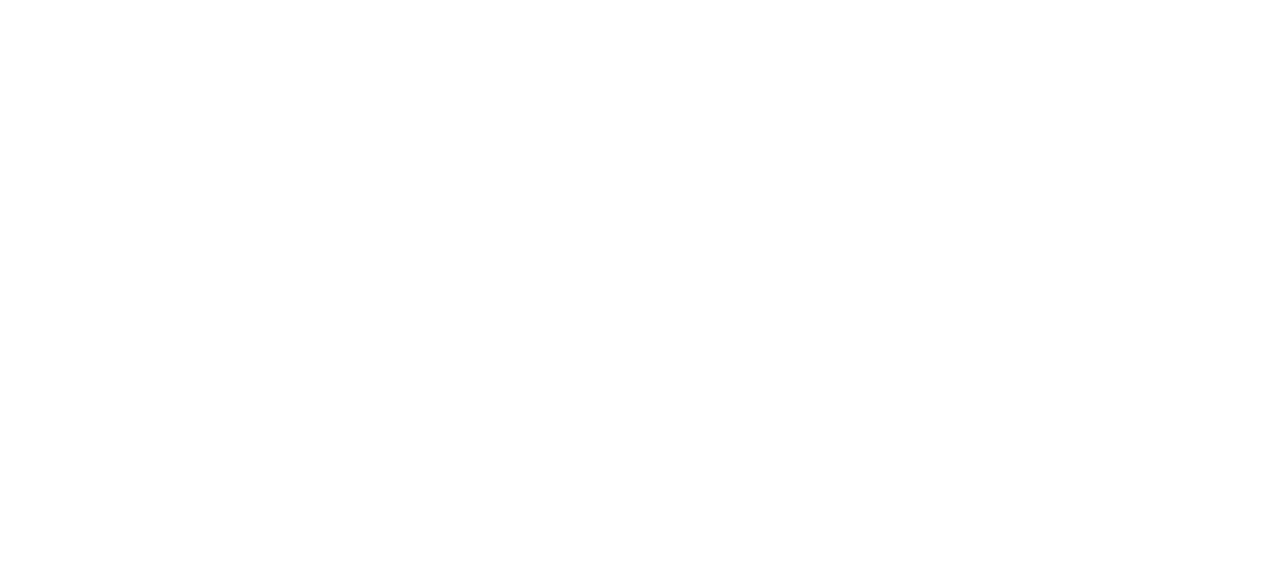
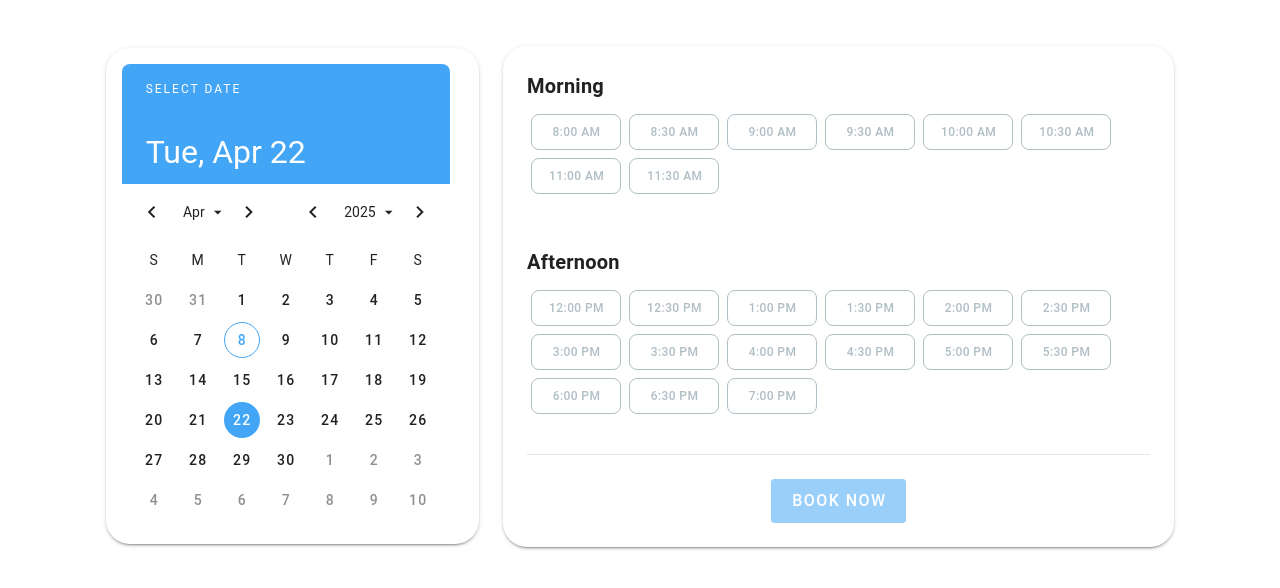
Before and after one commit to rjcbaron/reservo, a Vue app: page /dashboard in a window 1280 px wide. Before the commit this address had no page. Shown: the part 104-692 px from the top of the page. Built offline with nearby package versions, Linux system fonts and the light colour scheme.

Commit message:
feat: profile view & added dashboard/aka.reservation/home

```diff
--- a/src/components/layout/AppLayout.vue
+++ b/src/components/layout/AppLayout.vue
@@ -29,7 +29,9 @@
         </v-container>
       </v-main>
 
-      <v-footer class="font-weight-bold" color="transparent" elevation="20" border app> 2025 - Reservo</v-footer>
+      <v-footer class="font-weight-bold" color="transparent" elevation="20" border app>
+        2025 - Reservo</v-footer
+      >
     </v-app>
   </v-responsive>
 </template>
--- a/src/router/index.js
+++ b/src/router/index.js
@@ -2,6 +2,7 @@
 import LoginView from '@/views/auth/auth/LoginView.vue'
 import RegisterView from '@/views/auth/auth/RegisterView.vue'
 import ProfileView from '@/views/auth/auth/ProfileView.vue'
+import DashboardView from '@/views/auth/auth/DashboardView.vue'
 
 const router = createRouter({
   history: createWebHistory(import.meta.env.BASE_URL),
@@ -21,6 +22,11 @@
       name: 'profile',
       component: ProfileView,
     },
+    {
+      path: '/dashboard',
+      name: 'dashboard',
+      component: DashboardView,
+    },
   ],
 })
 
--- /dev/null
+++ b/src/views/auth/auth/DashboardView.vue
@@ -0,0 +1,131 @@
+<script setup>
+import { ref } from 'vue'
+
+const selectedDate = ref('2025-04-22')
+const selectedTime = ref('')
+const dialog = ref(false)
+
+const morningSlots = [
+  '8:00 AM',
+  '8:30 AM',
+  '9:00 AM',
+  '9:30 AM',
+  '10:00 AM',
+  '10:30 AM',
+  '11:00 AM',
+  '11:30 AM',
+]
+const afternoonSlots = [
+  '12:00 PM',
+  '12:30 PM',
+  '1:00 PM',
+  '1:30 PM',
+  '2:00 PM',
+  '2:30 PM',
+  '3:00 PM',
+  '3:30 PM',
+  '4:00 PM',
+  '4:30 PM',
+  '5:00 PM',
+  '5:30 PM',
+  '6:00 PM',
+  '6:30 PM',
+  '7:00 PM',
+]
+
+const bookAppointment = () => {
+  if (selectedTime.value) {
+    dialog.value = true
+  }
+}
+</script>
+
+<template>
+  <v-container class="d-flex justify-center align-center" style="min-height: 100vh">
+    <v-row class="w-100" align="center" justify="center">
+      <v-col cols="12" md="4">
+        <v-card elevation="2" class="rounded-xl pa-4">
+          <v-date-picker
+            v-model="selectedDate"
+            color="blue-lighten-1"
+            show-adjacent-months
+            class="rounded-lg"
+          ></v-date-picker>
+        </v-card>
+      </v-col>
+
+      <v-col cols="12" md="7">
+        <v-card elevation="2" class="rounded-xl pa-6">
+          <v-row class="mb-6">
+            <v-col cols="12">
+              <h3 class="text-h6 font-weight-bold mb-2">Morning</h3>
+              <div class="d-flex flex-wrap gap-3">
+                <v-btn
+                  v-for="time in morningSlots"
+                  :key="time"
+                  :variant="selectedTime === time ? 'flat' : 'outlined'"
+                  :color="selectedTime === time ? 'blue-lighten-1' : 'blue-grey-lighten-3'"
+                  class="rounded-lg text-caption ma-1"
+                  style="min-width: 90px"
+                  @click="selectedTime = time"
+                >
+                  {{ time }}
+                </v-btn>
+              </div>
+            </v-col>
+          </v-row>
+
+          <v-row class="mb-6">
+            <v-col cols="12">
+              <h3 class="text-h6 font-weight-bold mb-2">Afternoon</h3>
+              <div class="d-flex flex-wrap gap-3">
+                <v-btn
+                  v-for="time in afternoonSlots"
+                  :key="time"
+                  :variant="selectedTime === time ? 'flat' : 'outlined'"
+                  :color="selectedTime === time ? 'blue-lighten-1' : 'blue-grey-lighten-3'"
+                  class="rounded-lg text-caption ma-1"
+                  style="min-width: 90px"
+                  @click="selectedTime = time"
+                >
+                  {{ time }}
+                </v-btn>
+              </div>
+            </v-col>
+          </v-row>
+
+          <v-divider class="my-6" />
+
+          <div class="text-center">
+            <v-btn
+              color="blue-lighten-1"
+              size="large"
+              :disabled="!selectedTime"
+              @click="bookAppointment"
+            >
+              Book Now
+            </v-btn>
+          </div>
+        </v-card>
+      </v-col>
+    </v-row>
+
+    <!-- Confirmation Dialog -->
+    <v-dialog v-model="dialog" width="400">
+      <v-card>
+        <v-card-title class="text-h6 font-weight-bold">Confirm Appointment</v-card-title>
+        <v-card-text>
+          <p>
+            You're booking an appointment for:
+            <br />
+            <strong>{{ selectedDate }}</strong> at <strong>{{ selectedTime }}</strong>
+          </p>
+        </v-card-text>
+        <v-card-actions class="justify-end">
+          <v-btn variant="text" @click="dialog = false">Cancel</v-btn>
+          <v-btn color="primary" @click="dialog = false">Confirm</v-btn>
+        </v-card-actions>
+      </v-card>
+    </v-dialog>
+  </v-container>
+</template>
--- a/src/views/auth/auth/ProfileView.vue
+++ b/src/views/auth/auth/ProfileView.vue
@@ -1,58 +1,135 @@
 <script setup>
 import { ref } from 'vue'
 
-// Simulated user session data — replace with real auth data
-const user = ref({
-  firstName: 'Jane',
+const currentTab = ref('profile')
+
+const profile = ref({
+  firstName: 'John',
   lastName: 'Doe',
-  email: 'jane.doe@example.com',
-  avatar: '/images/default-avatar.png',
+  email: 'john@example.com',
+  confirmEmail: 'john@example.com',
+  password: '',
+  confirmPassword: '',
+  phone: '09123456789',
 })
 
-const isEditing = ref(false)
-
-function saveChanges() {
-  // Replace this with your API call to update user info
-  console.log('Saved:', user.value)
-  isEditing.value = false
-}
-
-function cancelEdit() {
-  isEditing.value = false
-  // Reset to original values if needed
-}
+const reservations = ref([
+  { date: '2025-04-20', time: '9:00 AM' },
+  { date: '2025-04-22', time: '2:30 PM' },
+])
 </script>
 
 <template>
   <v-container class="d-flex justify-center align-center" style="min-height: 100vh">
-    <v-card class="pa-6" max-width="600" width="100%">
-      <v-card-title class="text-h5 text-center">User Profile</v-card-title>
-      <v-divider class="my-4" />
+    <v-row class="w-100" align="center" justify="center">
+      <!-- Sidebar -->
+      <v-col cols="12" md="3">
+        <v-card elevation="2" class="rounded-xl pa-4 bg-blue-grey-lighten-5" style="height: 100%">
+          <div class="text-center mb-4">
+            <v-avatar size="80" class="mb-2">
+              <v-img :width="300" aspect-ratio="16/9" cover src="/public/images/user.png"></v-img>
+            </v-avatar>
+            <div class="text-subtitle-1 font-weight-medium">
+              {{ profile.firstName }} {{ profile.lastName }}
+            </div>
+          </div>
+          <v-divider class="my-4" />
+          <v-list density="compact" nav>
+            <v-list-item
+              v-for="item in [
+                { title: 'Account Details', value: 'profile' },
+                { title: 'Reservations', value: 'reservations' },
+                { title: 'FAQ', value: 'faq' },
+                { title: 'About Us', value: 'about' },
+              ]"
+              :key="item.value"
+              :active="currentTab === item.value"
+              @click="currentTab = item.value"
+            >
+              <v-list-item-title>{{ item.title }}</v-list-item-title>
+            </v-list-item>
+          </v-list>
+        </v-card>
+      </v-col>
 
-      <v-card-text class="text-center">
-        <v-avatar size="100" class="mx-auto mb-4">
-          <v-img :src="user.avatar" alt="Avatar" />
-        </v-avatar>
+      <!-- Main Content -->
+      <v-col cols="12" md="8">
+        <v-card elevation="2" class="rounded-xl pa-6">
+          <v-window v-model="currentTab">
+            <!-- Profile Tab -->
+            <v-window-item value="profile">
+              <h3 class="text-h6 font-weight-bold mb-4">Account Details</h3>
+              <v-text-field label="First Name" v-model="profile.firstName" outlined class="mb-3" />
+              <v-text-field label="Last Name" v-model="profile.lastName" outlined class="mb-3" />
+              <v-text-field label="Email" v-model="profile.email" outlined class="mb-3" />
+              <v-text-field
+                label="Confirm Email"
+                v-model="profile.confirmEmail"
+                outlined
+                class="mb-3"
+              />
+              <v-text-field
+                label="Password"
+                v-model="profile.password"
+                type="password"
+                outlined
+                class="mb-3"
+              />
+              <v-text-field
+                label="Confirm Password"
+                v-model="profile.confirmPassword"
+                type="password"
+                outlined
+                class="mb-3"
+              />
+              <v-text-field label="Phone Number" v-model="profile.phone" outlined class="mb-6" />
+              <v-btn color="blue-lighten-1" size="large">Save Changes</v-btn>
+            </v-window-item>
 
-        <v-form v-if="isEditing" class="text-left">
-          <v-text-field v-model="user.firstName" label="First Name" outlined dense />
-          <v-text-field v-model="user.lastName" label="Last Name" outlined dense />
-          <v-text-field v-model="user.email" label="Email" outlined dense />
-        </v-form>
+            <!-- Reservations Tab -->
+            <v-window-item value="reservations">
+              <h3 class="text-h6 font-weight-bold mb-4">My Reservations</h3>
+              <v-list>
+                <v-list-item
+                  v-for="(res, index) in reservations"
+                  :key="index"
+                  class="rounded-lg border mb-2"
+                >
+                  <v-list-item-title>{{ res.date }} at {{ res.time }}</v-list-item-title>
+                </v-list-item>
+              </v-list>
+            </v-window-item>
 
-        <div v-else>
-          <h3>{{ user.firstName }} {{ user.lastName }}</h3>
-          <p>{{ user.email }}</p>
-        </div>
-      </v-card-text>
+            <!-- FAQ Tab -->
+            <v-window-item value="faq">
+              <h3 class="text-h6 font-weight-bold mb-4">FAQ</h3>
+              <v-expansion-panels>
+                <v-expansion-panel>
+                  <v-expansion-panel-title>How do I edit my profile?</v-expansion-panel-title>
+                  <v-expansion-panel-text
+                    >Just update the fields and click "Save Changes".</v-expansion-panel-text
+                  >
+                </v-expansion-panel>
+                <v-expansion-panel>
+                  <v-expansion-panel-title>How do I cancel a reservation?</v-expansion-panel-title>
+                  <v-expansion-panel-text
+                    >Contact support to cancel a reservation.</v-expansion-panel-text
+                  >
+                </v-expansion-panel>
+              </v-expansion-panels>
+            </v-window-item>
 
-      <v-card-actions class="justify-center">
-        <v-btn v-if="!isEditing" color="primary" @click="isEditing = true"> Edit Profile </v-btn>
-        <div v-else>
-          <v-btn color="success" @click="saveChanges">Save</v-btn>
-          <v-btn color="error" variant="outlined" @click="cancelEdit">Cancel</v-btn>
-        </div>
-      </v-card-actions>
-    </v-card>
+            <!-- About Us Tab -->
+            <v-window-item value="about">
+              <h3 class="text-h6 font-weight-bold mb-4">About Us</h3>
+              <p class="text-body-2">
+                We provide a seamless appointment scheduling platform designed with clean UI and
+                great user experience.
+              </p>
+            </v-window-item>
+          </v-window>
+        </v-card>
+      </v-col>
+    </v-row>
   </v-container>
 </template>
```
Also changed, not shown: public/images/user.png (added).
